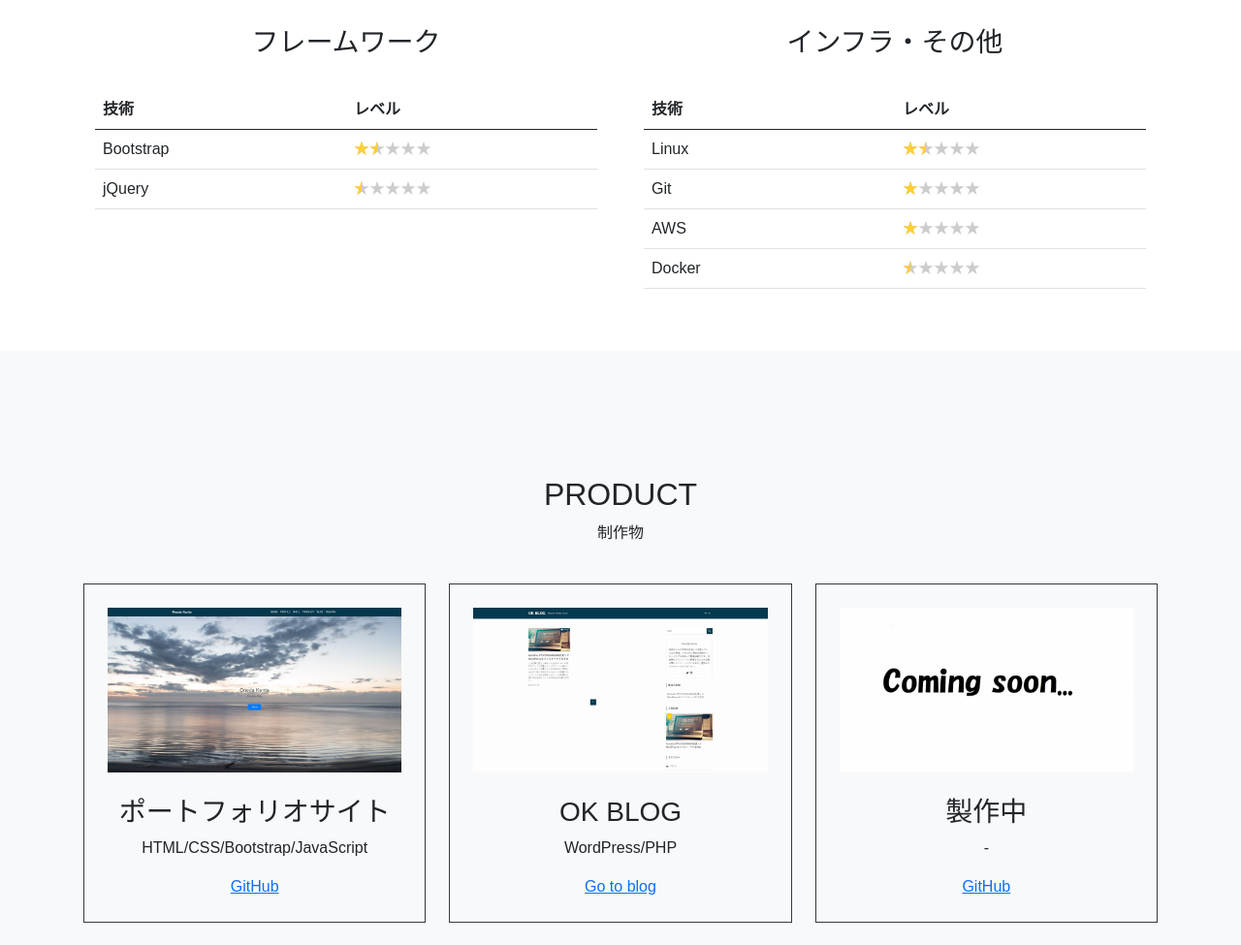
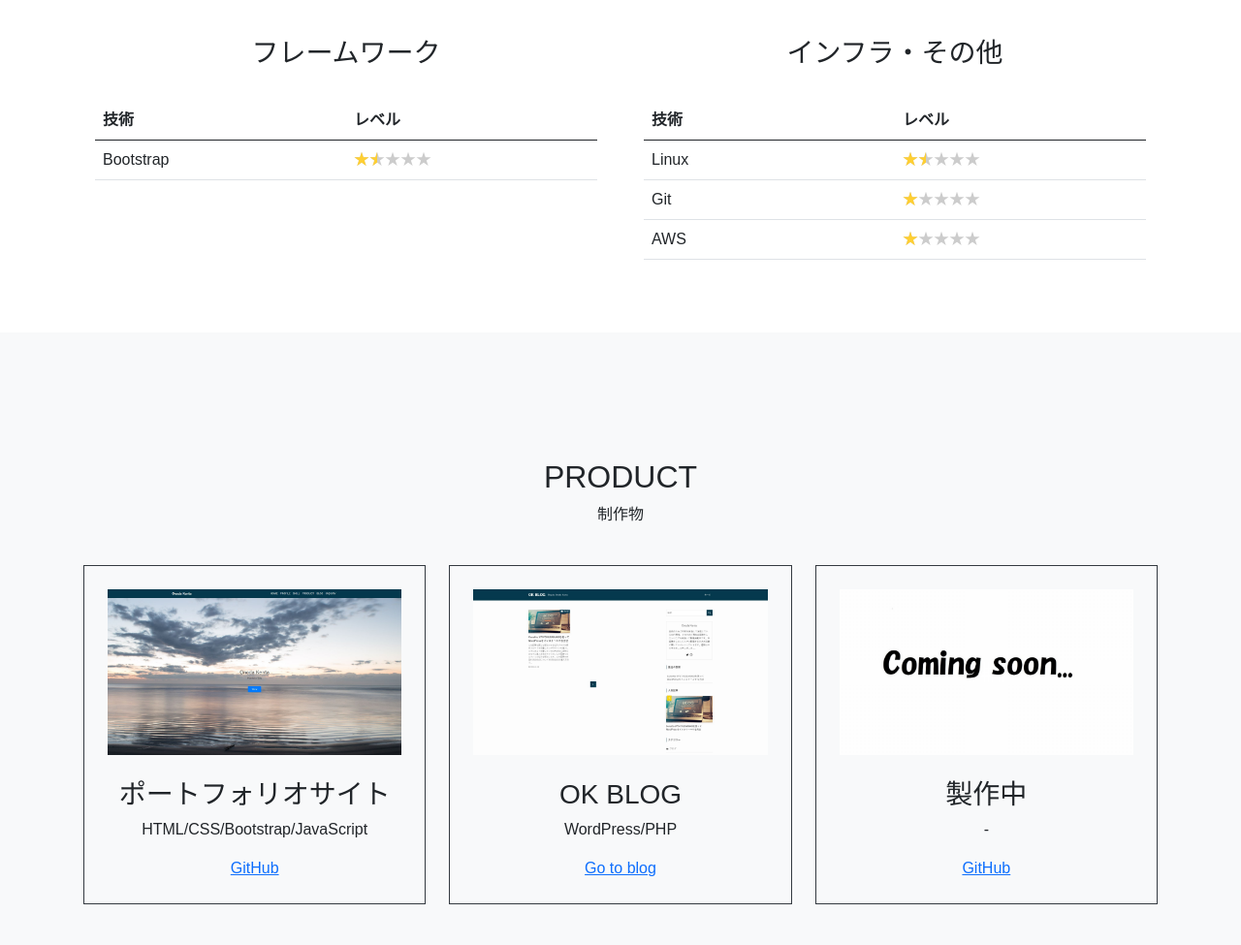
Before and after one commit to OnodaKenta/portfoliosite, a plain HTML site: page index.html in a window 1280 px wide. Shown: the part 1945-2920 px from the top of the page at 97% size. Drawn offline with nearby package versions, Linux system fonts and the light colour scheme.

Commit message:
[del]jquery/docker

```diff
--- a/index.html
+++ b/index.html
@@ -157,10 +157,6 @@
                       <td class="col-6">Bootstrap</td>
                       <td class="col-6"><span class="star5_rating" data-rate="1.5"></span></td>
                     </tr>
-                    <tr class="row">
-                      <td class="col-6">jQuery</td>
-                      <td class="col-6"><span class="star5_rating" data-rate="0.5"></span></td>
-                    </tr>
                   </tbody>
                 </table>
               </div>
@@ -187,10 +183,6 @@
                     <tr class="row">
                       <td class="col-6">AWS</td>
                       <td class="col-6"><span class="star5_rating" data-rate="1"></span></td>
-                    </tr>
-                    <tr class="row">
-                      <td class="col-6">Docker</td>
-                      <td class="col-6"><span class="star5_rating" data-rate="0.5"></span></td>
                     </tr>
                   </tbody>
                 </table>
```
